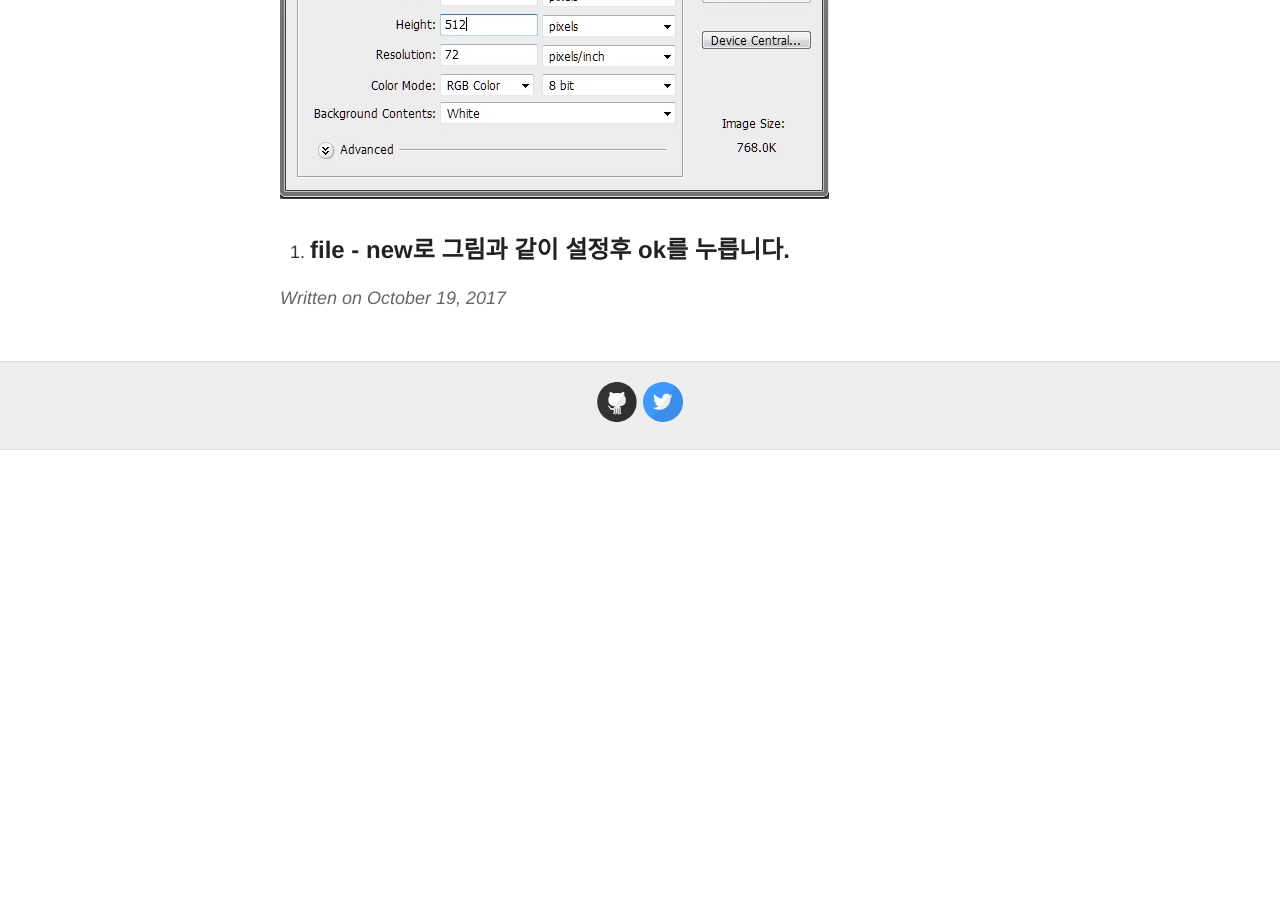
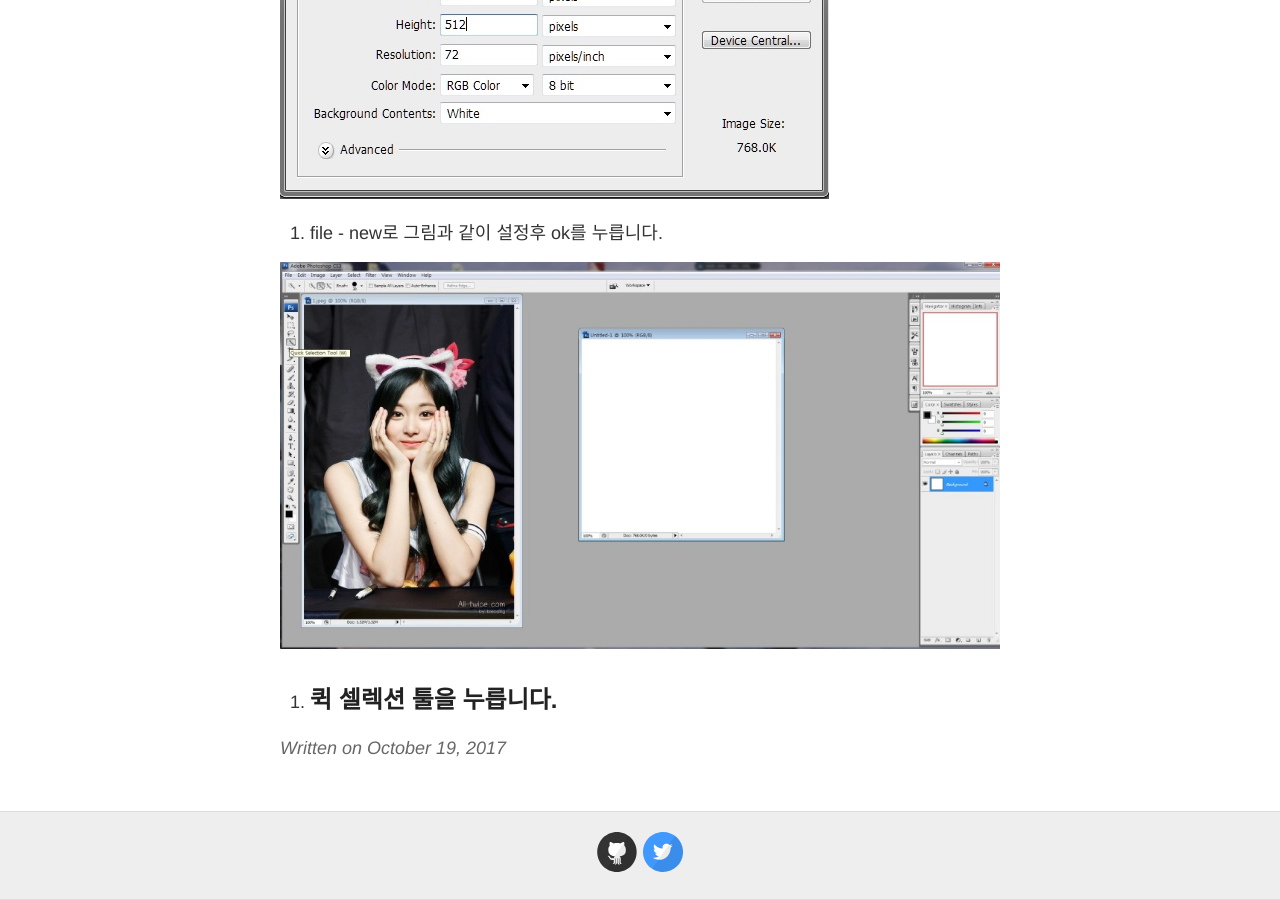
Before and after one commit to whooyet/whooyet.github.io, a Jekyll site: the page built from _posts/2017-10-19-vmt.md, in a window 1280 px wide and 900 px high, scrolled down 1714 px. Built offline with Jekyll 4.4.1, drawn with Linux system fonts in a browser that asks for light colours; before the commit the page ends 2164 px from its top, so only the background shows below that.

Commit message:
Update 2017-10-19-vmt.md

```diff
--- a/_posts/2017-10-19-vmt.md
+++ b/_posts/2017-10-19-vmt.md
@@ -15,4 +15,7 @@ fullview: true
 
 ![3](/images/vmt/3.jpg)
 3. file - new로 그림과 같이 설정후 ok를 누릅니다.
+
+![3](/images/vmt/4.jpg)
+4. 퀵 셀렉션 툴을 누릅니다.
 ---
```
